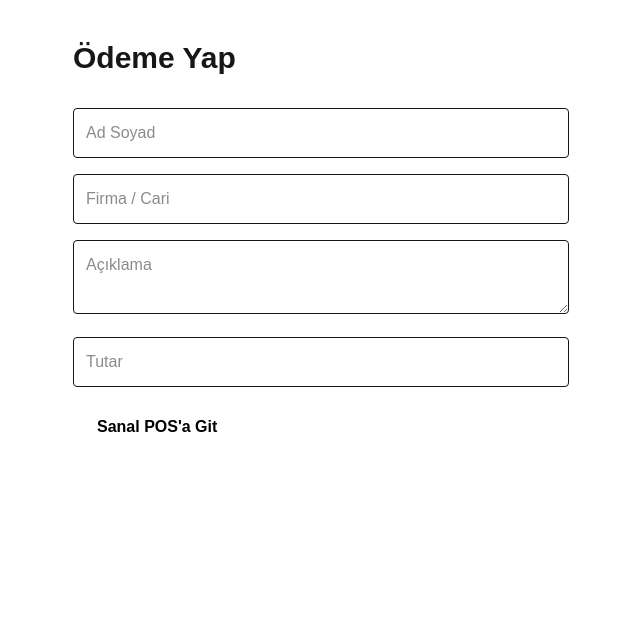
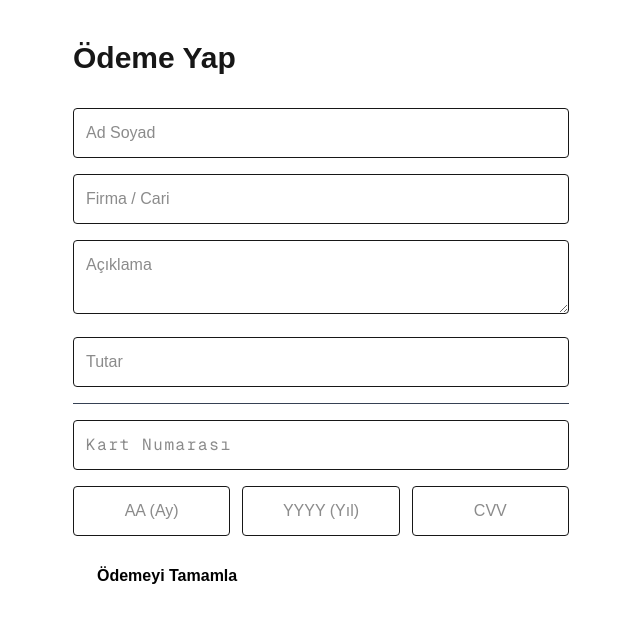
Before and after one commit to bakihz/katalog-site, a Next.js app: page /odeme in a window 1280 px wide. Shown: the top 622 px of the page, without its empty margins (319-959 px from the left). Built offline with nearby package versions, Linux system fonts and the light colour scheme.

Commit message:
feat: add card fields (pan, cv2, expiry) to 3D Pay form

```diff
--- a/app/api/payment/route.ts
+++ b/app/api/payment/route.ts
@@ -81,6 +81,10 @@ export async function POST(req: Request) {
       failUrl,
       lang: "tr",
       rnd,
+      pan: body.pan ?? "",
+      cv2: body.cv2 ?? "",
+      Ecom_Payment_Card_ExpDate_Month: body.expMonth ?? "",
+      Ecom_Payment_Card_ExpDate_Year: body.expYear ?? "",
     };
 
     const hash = generateNestpayHash(formFields, process.env.ZIRAAT_STORE_KEY!);
--- a/app/odeme/page.tsx
+++ b/app/odeme/page.tsx
@@ -10,6 +10,10 @@ export default function PaymentPage() {
     companyName: "",
     description: "",
     amount: "",
+    pan: "",
+    cv2: "",
+    expMonth: "",
+    expYear: "",
   });
 
   async function handleSubmit(e: React.FormEvent) {
@@ -112,11 +116,57 @@ export default function PaymentPage() {
           }
         />
 
+        <hr className="border-gray-700" />
+
+        <input
+          type="text"
+          placeholder="Kart Numarası"
+          className="w-full border p-3 rounded font-mono tracking-widest"
+          maxLength={19}
+          value={form.pan}
+          onChange={(e) =>
+            setForm({ ...form, pan: e.target.value.replace(/\D/g, "") })
+          }
+        />
+
+        <div className="flex gap-3">
+          <input
+            type="text"
+            placeholder="AA (Ay)"
+            className="w-1/3 border p-3 rounded text-center"
+            maxLength={2}
+            value={form.expMonth}
+            onChange={(e) =>
+              setForm({ ...form, expMonth: e.target.value.replace(/\D/g, "") })
+            }
+          />
+          <input
+            type="text"
+            placeholder="YYYY (Yıl)"
+            className="w-1/3 border p-3 rounded text-center"
+            maxLength={4}
+            value={form.expYear}
+            onChange={(e) =>
+              setForm({ ...form, expYear: e.target.value.replace(/\D/g, "") })
+            }
+          />
+          <input
+            type="text"
+            placeholder="CVV"
+            className="w-1/3 border p-3 rounded text-center"
+            maxLength={4}
+            value={form.cv2}
+            onChange={(e) =>
+              setForm({ ...form, cv2: e.target.value.replace(/\D/g, "") })
+            }
+          />
+        </div>
+
         <button
           disabled={loading}
           className="bg-white text-black px-6 py-3 rounded-xl font-bold"
         >
-          {loading ? "Yükleniyor..." : "Sanal POS'a Git"}
+          {loading ? "Yükleniyor..." : "Ödemeyi Tamamla"}
         </button>
       </form>
     </main>
```
